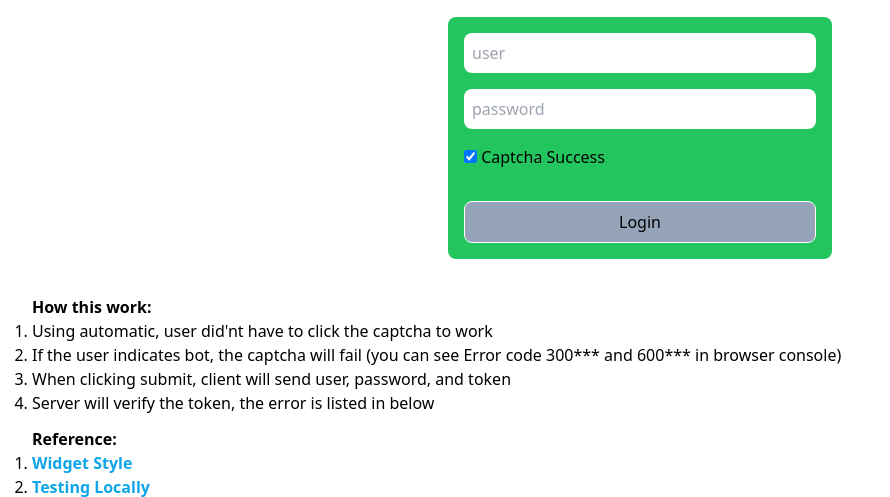
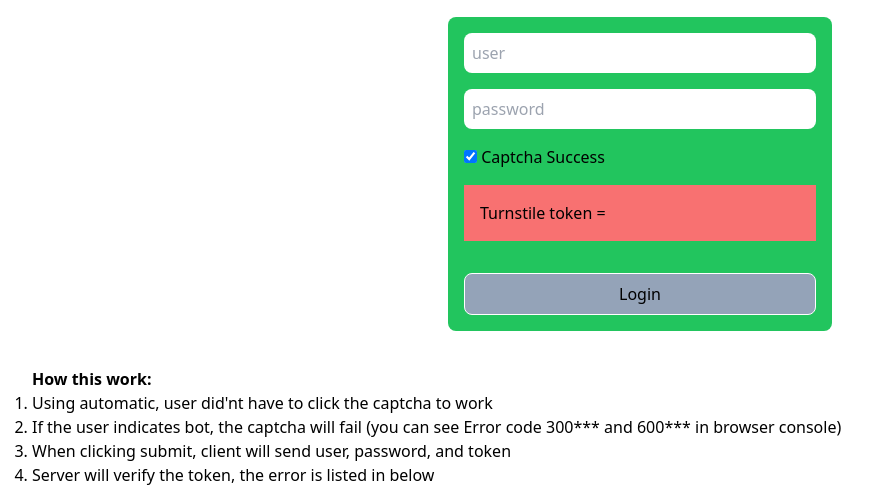
Before and after one commit to jarooda/turnstile-demo, a Node server app: page / in a window 1280 px wide. Shown: the part 175-672 px from the top of the page, without its empty margins (0-890 px from the left). Run offline with Node 20, Linux system fonts and the light colour scheme; some libraries are stand-ins or nearby versions.

Commit message:
chore: add preview token

```diff
--- a/views/login-form.ejs
+++ b/views/login-form.ejs
@@ -11,6 +11,7 @@
     <input type="checkbox" id="success" checked />
     Captcha Success
   </label>
+  <p class=" p-4 bg-red-400">Turnstile token = <span id="token-preview"></span></p>
   <div
     class="cf-turnstile"
     data-sitekey="<%= SITE_KEY %>"
@@ -27,6 +28,7 @@
     console.log(token, " <- token from cloudflare")
     // set token to hidden form input
     document.getElementById("token").value = token
+    document.getElementById("token-preview").innerText = token
   }
 
   document.getElementById("login").addEventListener("click", async () => {
```
